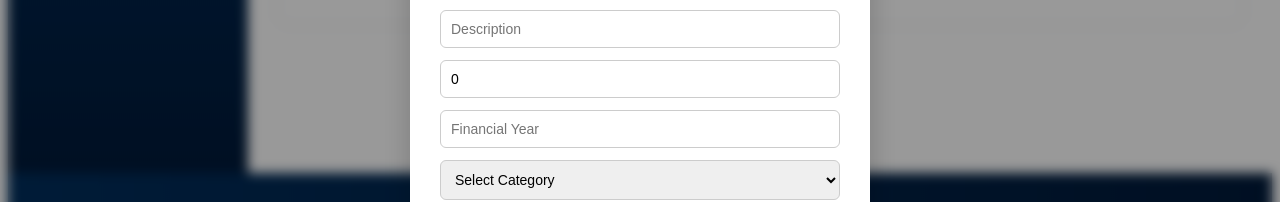
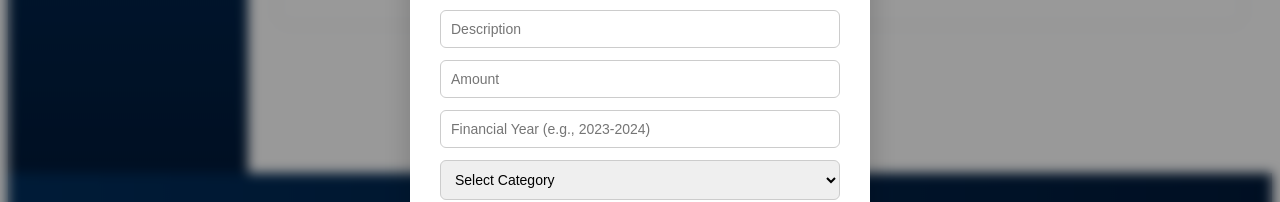
Before and after one commit to jayjosh-glitch/Project-FinTracker-Frontend, a React (Vite) app: page /expense/expense in a window 1280 px wide. Both pictures are taken after a click on the button "Add Expense". Shown: the part 359-561 px from the top of the page. Built offline with nearby package versions, Linux system fonts and the light colour scheme; no server answers.

Commit message:
adding message for expense add button

```diff
--- a/src/features/expense/Expense.jsx
+++ b/src/features/expense/Expense.jsx
@@ -16,7 +16,7 @@ const Expense = () => {
 
   const [newExpense, setnewExpense] = useState({
     expenseType: "",
-    amount: 0,
+    amount: "",
     date: "",
     month: "",
     category: "",
@@ -138,7 +138,6 @@ const Expense = () => {
                       Update
                     </button>
                   </td>
-
                   <td>
                     <button
                       className='delete'
@@ -303,6 +302,7 @@ const Expense = () => {
 
               <input
                 type="number"
+                placeholder='Amount'
                 value={newExpense.amount}
                 onChange={(e) =>
                   setnewExpense({ ...newExpense, amount: e.target.value })
@@ -310,7 +310,7 @@ const Expense = () => {
               />
 
               <input
-                placeholder="Financial Year"
+                placeholder="Financial Year (e.g., 2023-2024)"
                 value={newExpense.financialYear}
                 onChange={(e) =>
                   setnewExpense({ ...newExpense, financialYear: e.target.value })
```
